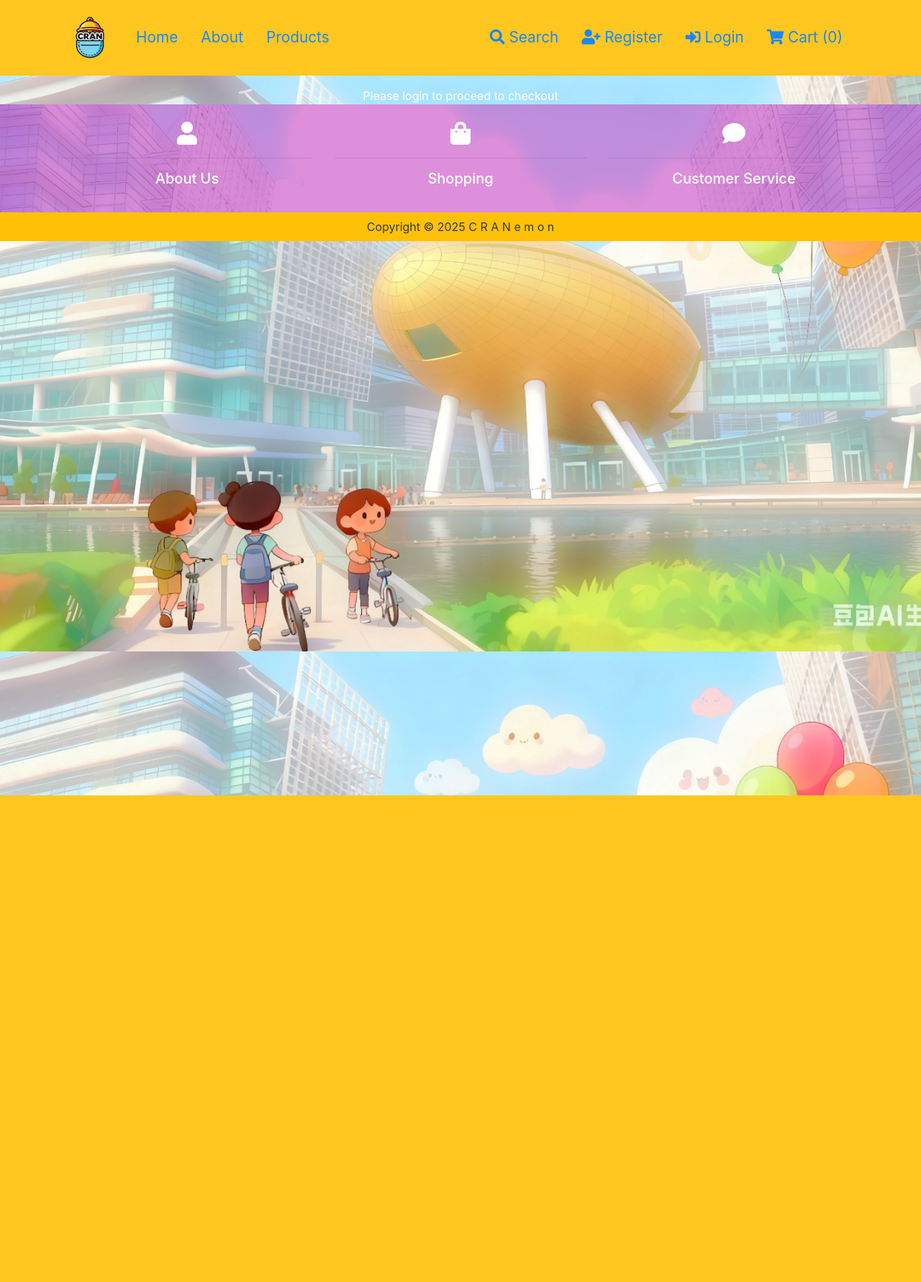
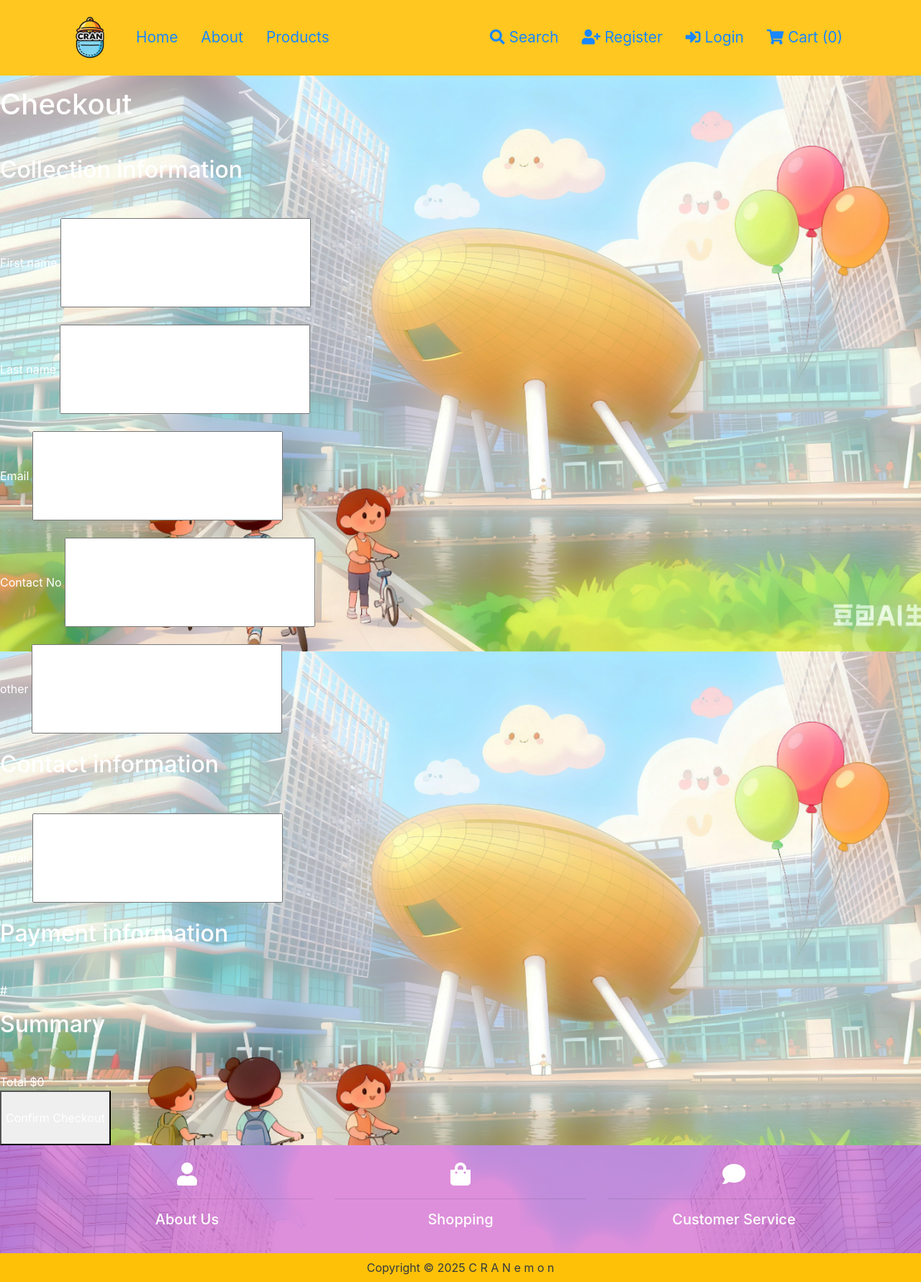
Before and after one commit to pc8521/CRAN, a Django app: page /cart/checkout/ in a window 1280 px wide. Shown: the part 33-1814 px from the top of the page at 72% size. Before the commit the page ends 1138 px from the top, so only its background shows below. Run offline with Django 5.2, Linux system fonts and the light colour scheme; parts of the project's set-up code (start-up, migrations or seed data) failed here and were passed over; some libraries are stand-ins or nearby versions.

Commit message:
202510311432

```diff
--- a/cart/views.py
+++ b/cart/views.py
@@ -45,7 +45,7 @@
     cart = Cart(request)
     context = {
         'cart': cart,
-        'pub_key': settings.STRIPE_API_KEY_PUBLISHABLE,  # ← 關鍵：變數名改為 'pub_key'
+        'pub_key': settings.STRIPE_API_KEY_PUBLISHABLE,
     }
     return render(request, 'cart/checkout.html', context)
 
--- a/templates/cart/checkout.html
+++ b/templates/cart/checkout.html
@@ -1,21 +1,18 @@
-{% extends 'base.html' %}
-{% load static %}
+{% extends 'base.html' %} {% load static %}
 {% load humanize %}
-
 {% block content %}
-{% if user.is_authenticated %}
 <div class="max-w-6xl mx-auto flex flex-wrap items-start py-6 px-6 xl:px-0">
     <div class="products w-full lg:w-3/4">
         <h1 class="mb-5 text-3xl">Checkout</h1>
 
-        <form id="checkout-form">
+
         <div class="w-full pr-6">
             <div class="mb-6 p-6 bg-gray-100 rounded-xl">
               <h2 class="mb-5 uppercase text-lg">Collection information</h2>
 
               <div class="flex space-x-6">
                 <div class="w-1/2 mb-4">
-                            <label class="inline-block mb-2">First name</label>
+                    <label class="inline-block mb-2">First name </label>
                     <input name="first_name" type="text" class="w-full p-5 rounded-xl" value="{{ request.user.first_name }}">
              </div>
 
@@ -23,32 +20,43 @@
                     <label class="inline-block mb-2">Last name</label>
                     <input name="last_name" type="text" class="w-full p-5 rounded-xl" value="{{ request.user.last_name }}">
              </div>
-                    </div>
 
              <div class="mb-4">
                 <label class="inline-block mb-2">Email</label>
                 <input name="email" type="email" class="w-full p-5 rounded-xl" value="{{ request.user.email }}">
              </div>
 
+
              <div class="flex space-x-6">
                 <div class="w-1/2 mb-4">
-                            <label class="inline-block mb-2">Contact No</label>
-                            <input name="phone" type="text" class="w-full p-5 rounded-xl" value="{{ request.user.phone|default:'12345678' }}">
+                    <label class="inline-block mb-2"> Contact No </label>
+                    <input name="phone" type="text" class="w-full p-5 rounded-xl" value="{{ request.user.phone }}">
              </div>
-                        <!-- 移除無用的 "other" 欄位 -->
+
+             <div class="w-1/2 mb-4">
+                    <label class="inline-block mb-2">other</label>
+                    <input type="text" class="w-full p-5 rounded-xl">
+             </div>
+
         </div>
     </div>
 
-                <!-- 移除重複的 "Contact information" 區塊 -->
+          <div class="mb-6 p-6 bg-gray-100 rounded-xl">
+              <h2 class="mb-5 uppercase text-lg">Contact information</h2>
+
+              <div class="mb-4">
+                <label class="inline-block mb-2">Email</label>
+                <input type="email" class="w-full p-5 rounded-xl">
+            </div>
 
                       <div class="mb-6 p-6 bg-gray-100 rounded-xl">
-                    <h2 class="mb-5 uppercase text-lg">Payment information</h2>
+              <h2 h2 class="mb-5 uppercase text-lg">Payment information</h2>
             </div>
         </div>
-        </form>
+   # </form>
     </div>
 
-    <div class="summary w-full lg:w-1/4 p-6 bg-gray-100 rounded-xl mt-3">
+    <div class="summary w-full w-1/4 p-6 bg-gray-100 rounded-xl mt-3">
         <h2 class="uppercase text-lg mb-5">Summary</h2>
 
         <div class="mb-6 flex justify-between">
@@ -56,61 +64,60 @@
             <span>${{ cart.get_total_cost }}</span>
         </div>
 
-        <!-- 使用 id 來綁定事件，移除 onclick 和 href -->
-        <button id="confirm-checkout-btn" class="inline-block px-8 py-4 rounded-xl bg-purple-500 hover:bg-purple-700 text-white">
+        <button
+        onclick="buy(event)"
+        class="inline-block px-8 py-4 rounded-xl bg-purple-500 hover:bg-purple-700 text-white"
+        href="{% url 'cart:checkout' %}" class="inline-block px-8 py-4 rounded-xl bg-purple-500 hover:bg-purple-700
+        text-white"
+        >
             Confirm Checkout
         </button>
      </div>
+
 </div>
-{% else %}
-<div class="container mx-auto py-20 text-center">
-    <a href="{% url 'accounts:login' %}" class="inline-block px-8 py-4 rounded-xl bg-purple-500 hover:bg-purple-700 text-white">
-        Please login to proceed to checkout
-    </a>
-</div>
-{% endif %}
 {% endblock %}
 
 {% block scripts %}
-<!-- Stripe SDK，注意移除多餘空格 -->
-<script src="https://js.stripe.com/v3"></script>
+<script type="application/javascript" src="https://js.stripe.com/v3"></script>
 <script>
     function validateForm(data) {
-        let errors = [];
-        if (!data.first_name) errors.push('First name is empty');
-        if (!data.last_name) errors.push('Last name is empty');
-        if (!data.email) errors.push('Email is empty');
-        if (!data.phone) errors.push('Phone is empty');
-        return errors;
+        let errors = []
+
+        if (data.first_name === '') {
+                errors.push('First name is empty')
+        }
+
+        if (data.last_name === '') {
+                errors.push('Last name is empty')
+        }
+
+        if (data.email === '') {
+            errors.push('Email is empty')
+        }
+
+        if (data.phone === '') {
+            errors.push('Phone is empty')
+        }
+
+        return errors
     }
 
     function buy(event) {
-        event.preventDefault();
+        event.preventDefault()
 
-        const first_name = document.querySelector('input[name="first_name"]');
-        const last_name = document.querySelector('input[name="last_name"]');
-        const email = document.querySelector('input[name="email"]');
-        const phone = document.querySelector('input[name="phone"]');
-
-        if (!first_name || !last_name || !email || !phone) {
-            console.error('Missing required input fields');
-            return;
+        let data = {
+            'first_name' : document.querySelector('input[name=first_name]').value,
+            'last_name' : document.querySelector('input[name=last_name]').value,
+            'email':document.querySelector('input[name=email]').value,
+            'phone':document.querySelector('input[name=phone]').value,
         }
 
-        const data = {
-            first_name: first_name.value,
-            last_name: last_name.value,
-            email: email.value,
-            phone: phone.value,
-        };
+        let errors = validateForm(data)
 
-        const errors = validateForm(data);
         if (errors.length) {
-            alert('Please fix the following:\n' + errors.join('\n'));
-            return;
-        }
-
-        const stripe = Stripe('{{ pub_key }}');
+            console.log('Error', errors)
+        } else {
+            var stripe = Stripe('{{ pub_key }}')
 
             fetch('/orders/start_order/', {
                 method: 'POST',
@@ -118,31 +125,26 @@
                     'Content-Type': 'application/json',
                     'X-CSRFToken': '{{ csrf_token }}'
                 },
+                credentials: 'same-origin',
                 body: JSON.stringify(data)
             })
-        .then(response => response.json())
-        .then(session => {
-            return stripe.redirectToCheckout({ sessionId: session.session.id });
+            .then(function(response) {
+                return response.json()
             })
-        .then(result => {
+            .then(function(session){
+                return stripe.redirectToCheckout({ sessionId: session.session.id})
+            })
+            .then(function(result) {
                 if (result.error) {
-                alert(result.error.message);
+                    alert(result.error.message)
                 }
             })
-        .catch(error => {
-            console.error('Error:', error);
-            alert('An error occurred during checkout. Please try again.');
-        });
+            .catch(function(error) {
+                console.log('Errors', error)
+            })
         }
 
-    // 等 DOM 載入完成後綁定按鈕事件
-    document.addEventListener('DOMContentLoaded', function () {
-        const button = document.getElementById('confirm-checkout-btn');
-        if (button) {
-            button.addEventListener('click', buy);
-        } else {
-            console.error('Confirm Checkout button not found!');
+        return false
     }
-    });
 </script>
 {% endblock %}
```
Also changed, not shown: orders/views.py (+40 -48 lines). Lines whose indentation alone changed are shown as unchanged.
